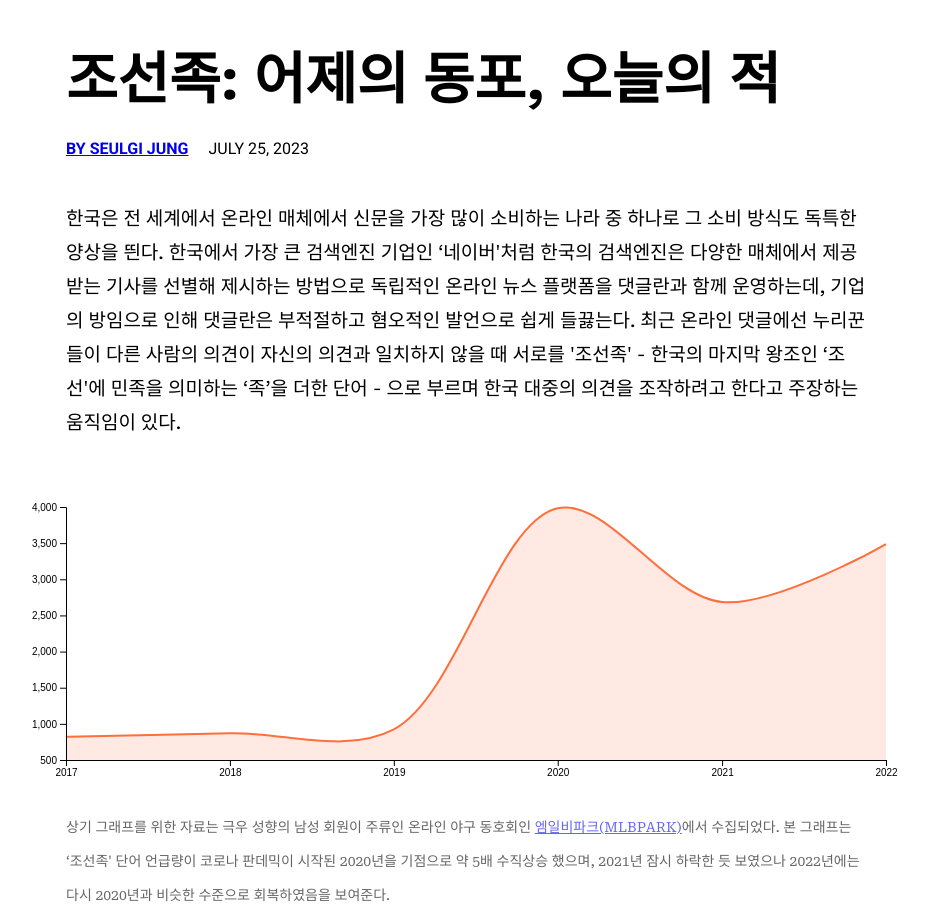
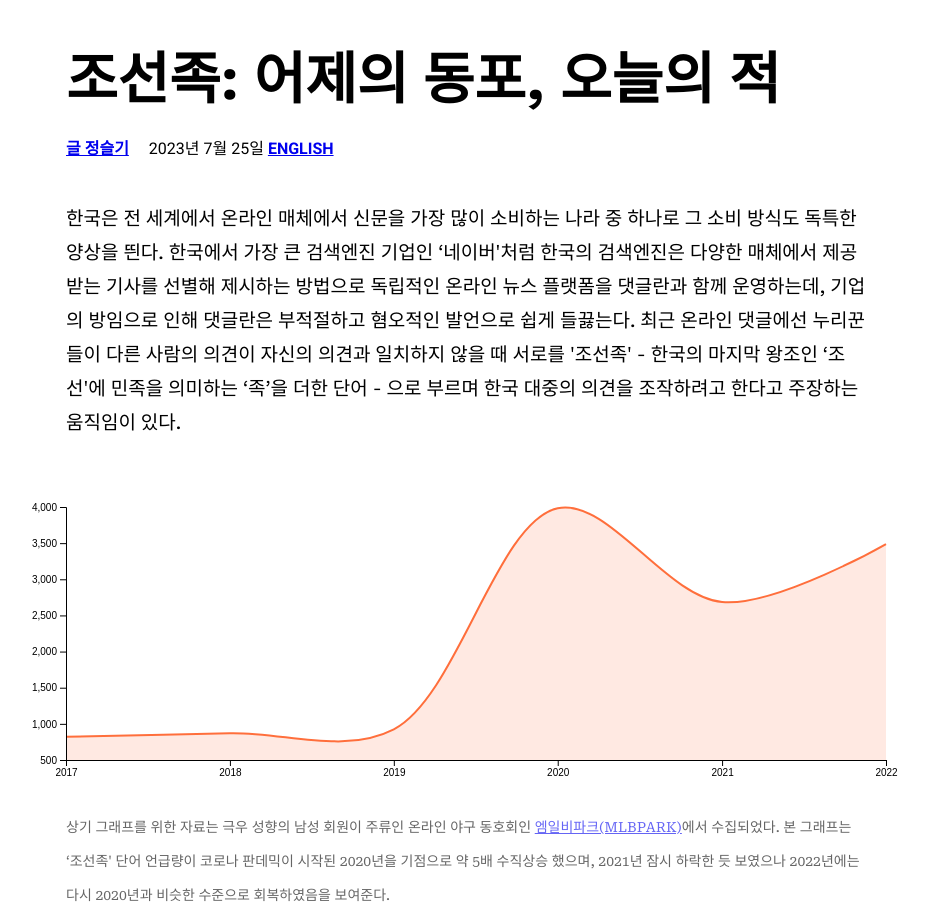
Before and after one commit to seulgijung/Korean-Chinese-KOR-, a plain HTML site: page index.html in a window 1280 px wide. Shown: the top 915 px of the page, without its empty margins (174-1102 px from the left). Drawn offline with nearby package versions, Linux system fonts and the light colour scheme; a script that the page names is missing.

Commit message:
Update index.html

```diff
--- a/index.html
+++ b/index.html
@@ -20,7 +20,7 @@
 	<div class="story">
 		<h1 class="column">조선족: 어제의 동포, 오늘의 적</h1>
 		<p class="column byline">
-			<a class="link" href="https://seulgijung.github.io/">By Seulgi Jung</a><span class="date">July 25, 2023</span>
+			<a class="link" href="https://seulgijung.github.io/">글 정슬기</a><span class="date">2023년 7월 25일</span>&nbsp;<a class="link" href="https://seulgijung.github.io/Korean-Chinese/" target="'_blank">ENGLISH</a>
 		</p>
 		<br>
 		<p class="column">
```
